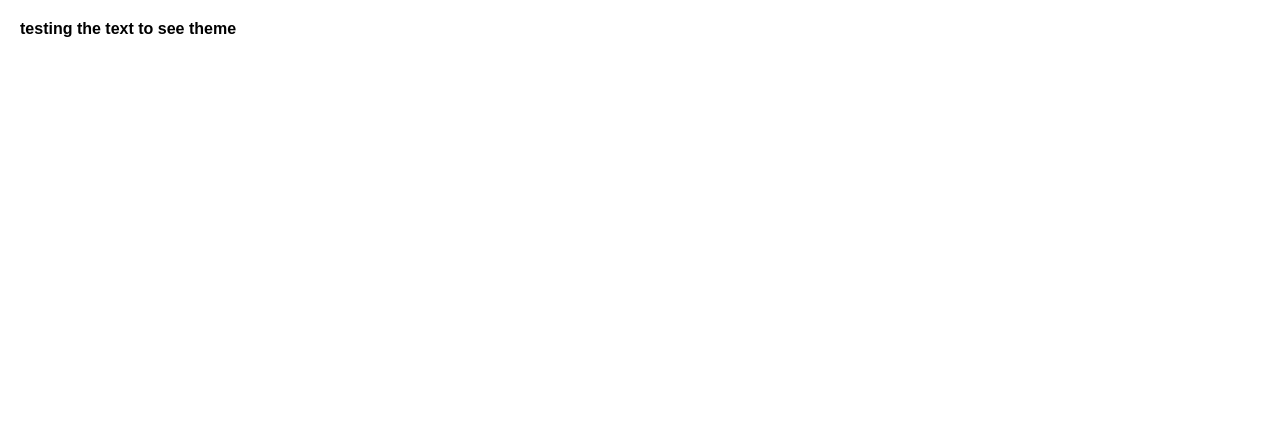
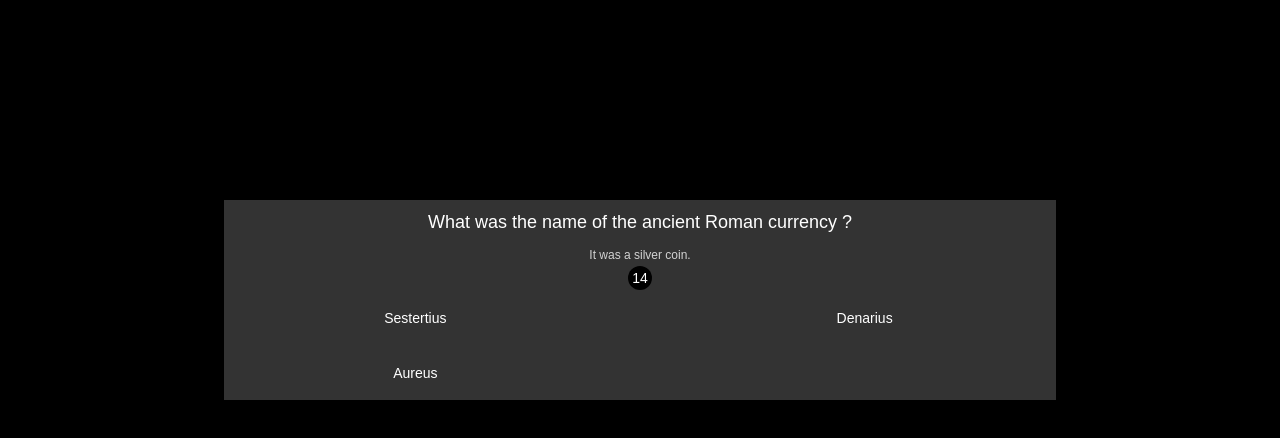
Before and after one commit to Ripho1/quiz-dazn, a React (Create React App) app: page / in a window 1280 px wide. Shown: the top 438 px of the page. Built offline with nearby package versions, Linux system fonts and the light colour scheme; the HTML template or start-up script is replaced by a standard one.

Commit message:
quick & dirty layout

```diff
--- a/src/App.css
+++ b/src/App.css
@@ -1,8 +1,6 @@
 .App {
     color: var(--text-primary);
     background-color: var(--background);
-    font-size: medium;
-    font-weight: bold;
     padding: 20px;
     height: calc(100vh - 40px);
     transition: all .5s;
--- a/src/App.tsx
+++ b/src/App.tsx
@@ -1,9 +1,10 @@
+import { Quiz } from './components/quiz/Quiz'
 import './App.css'
 
 function App() {
     return (
-        <div className="App" data-theme={"light"}>
-            testing the text to see theme
+        <div className="App" data-theme={"dark"}>
+            <Quiz />
         </div>
     )
 }
--- /dev/null
+++ b/src/Questions.ts
@@ -0,0 +1,143 @@
+export default [
+    {
+        question_id: 1,
+        question: " What famous Roman general and statesman was assassinated on the Ides of March in 44    BC?",
+        answer_index: 0,
+        choices: ["Julius Caesar ", " Augustus "],
+        hint: "He was also a renowned military commander.",
+    },
+    {
+        question_id: 2,
+        question: "What was the name of the ancient Roman currency ?",
+        answer_index: 1,
+        choices: [" Sestertius ", " Denarius ", " Aureus "],
+        hint: "It was a silver coin.",
+    },
+    {
+        question_id: 3,
+        question: "What famous building in Rome was originally built as a stadium for chariot races and other     public events?",
+        answer_index: 1,
+        choices: [" The Colosseum ", " Circus Maximus ", " Pantheon ", " Forum Romanum "],
+        hint: "It could hold up to 250,000 spectators.",
+    },
+    {
+        question_id: 4,
+        question: "What famous Roman emperor built a wall in northern Britain to protect against Scottish     tribes?",
+        answer_index: 0,
+        choices: [" Hadrian ", " Constantine ", " Trajan ", " Augustus "],
+        hint: "The wall is named after him.",
+    },
+    {
+        question_id: 5,
+        question: "What was the name of the first Roman emperor ?",
+        answer_index: 3,
+        choices: [" Julius Caesar ", " Tiberius ", " Caligula ", " Augustus "],
+        hint: "He was the nephew of Julius Caesar.",
+    },
+    {
+        question_id: 6,
+
+        question: "What was the name of the famous Roman road that ran from Rome to Brindisi ?",
+        answer_index: 2,
+        choices: [" Via Appia ", " Via Flaminia ", " Via Traiana ", " Via Aurelia "],
+        hint: "It was also known as the Appian Way.",
+    },
+    {
+        question_id: 7,
+        question: "What was the name of the famous Roman physician who wrote a famous medical text known as the 'Canon'?",
+        answer_index: 3,
+        choices: [" Galen ", " Hippocrates ", " Aristotle ", " Avicenna "],
+        hint: "He was born in Persia(modern - day Iran).",
+    },
+    {
+        question_id: 8,
+        question: "What was the name of the famous Roman philosopher who wrote 'Meditations'?",
+        answer_index: 0,
+        choices: [" Marcus Aurelius ", " Epictetus ", " Plato "],
+        hint: "He was also a Roman emperor.",
+    },
+    {
+        question_id: 9,
+        question: "What was the name of the ancient Roman festival of Saturnalia ?",
+        answer_index: 0,
+        choices: [" Saturnalia ", " Lupercalia ", " Fornacalia ", " Consualia "],
+        hint: "It was held in honor of the god Saturn.",
+    },
+    {
+        question_id: 10,
+        question: "What was the name of the famous Roman poet who wrote the epic poem 'The Aeneid'?",
+        answer_index: 1,
+        choices: [" Horace ", " Virgil ", " Ovid "],
+        hint: "He lived during the reign of Augustus.",
+    },
+    {
+        question_id: 11,
+        question: "What was the name of the famous Roman statesman and orator known for his speeches against Mark Antony? ",
+        answer_index: 2,
+        choices: [" Cato the Elder ", " Marcus Licinius Crassus ", " Cicero ", " Lucius Cornelius Sulla "],
+        hint: "He was one of Rome 's greatest orators.",
+    },
+    {
+        question_id: 12,
+        question: "What was the name of the ancient Roman goddess of love and beauty ?",
+        answer_index: 1,
+        choices: [" Juno ", " Venus "],
+        hint: "She was the mother of Cupid.",
+    },
+    {
+        question_id: 13,
+        question: "What was the name of the famous Roman commander who defeated the Carthaginian general Hannibal in the Second Punic War? ",
+        answer_index: 3,
+        choices: [" Scipio Africanus ", " Julius Caesar ", " Pompey ", " Fabius Maximus "],
+        hint: "He was also known as Scipio the Elder.",
+    },
+    {
+        question_id: 14,
+        question: "What was the name of the famous Roman historian who wrote 'The Histories'?",
+        answer_index: 0,
+        choices: [" Tacitus ", " Livy ", " Suetonius "],
+        hint: "He lived during the reigns of several emperors, including Nero and Trajan.",
+    },
+    {
+        question_id: 15,
+        question: "What was the name of the famous Roman emperor who famously said 'I found Rome a city of bricks and left it a city of marble'?",
+        answer_index: 2,
+        choices: [" Augustus ", " Nero ", " Titus ", " Vespasian "],
+        hint: "He ruled from 14 AD to 37 AD.",
+    },
+    {
+        question_id: 16,
+        question: "What was the name of the famous Roman general who defeated the Greek city - state of Corinth in 146 BC and sacked the city?",
+        answer_index: 1,
+        choices: [" Pompey ", " Lucius Mummius ", " Gnaeus Domitius Ahenobarbus ", " Scipio Aemilianus "],
+        hint: "He was also known for his patronage of the arts.",
+    },
+    {
+        question_id: 17,
+        question: "What was the name of the famous Roman emperor who issued the Edict of Milan, which granted religious tolerance to Christians in the Roman Empire? ",
+        answer_index: 3,
+        choices: [" Trajan ", " Hadrian ", " Constantine ", " Nero "],
+        hint: "He was also known for his military campaigns in the east.",
+    },
+    {
+        question_id: 18,
+        question: "What was the name of the famous Roman general who was defeated by Hannibal at the Battle of Cannae in 216 BC ?",
+        answer_index: 1,
+        choices: [" Scipio Africanus ", " Lucius Aemilius Paullus ", " Publius Cornelius Scipio ", " Gaius Flaminius "],
+        hint: "He was known for his innovative military tactics.",
+    },
+    {
+        question_id: 19,
+        question: "What was the name of the famous Roman poet who wrote the 'Metamorphoses'?",
+        answer_index: 2,
+        choices: [" Lucretius ", " Catullus ", " Ovid "],
+        hint: "He was exiled by the Roman emperor Augustus.",
+    },
+    {
+        question_id: 20,
+        question: "What was the name of the famous Roman general who defeated the Egyptian forces of Cleopatra and Mark Antony in the Battle of Actium in 31 BC ? ",
+        answer_index: 0,
+        choices: [" Octavian(Augustus) ", " Julius Caesar "],
+        hint: "He became the first Roman emperor.",
+    }
+]
--- /dev/null
+++ b/src/components/circle/Circle.css
@@ -0,0 +1,21 @@
+.circle {
+    border-radius: 50%;
+    display: flex;
+    justify-content: center;
+    align-items: center;
+}
+
+.circle.small {
+    width: 16px;
+    height: 16px;
+}
+
+.circle.medium {
+    width: 24px;
+    height: 24px;
+}
+
+.circle.large {
+    width: 32px;
+    height: 32px;
+}
--- /dev/null
+++ b/src/components/circle/Circle.tsx
@@ -0,0 +1,19 @@
+import "./Circle.css"
+
+interface CircleProps extends React.HTMLAttributes<HTMLDivElement> {
+    /**
+     * Medium is the default
+     */
+    size?: "small" | "medium" | "large"
+}
+
+/**
+ * Basic Circle component with 3 sizes
+ */
+export const Circle = ({ children, className, size = "medium", ...props }: CircleProps) => {
+    return (
+        <div className={`circle ${size} ${className}`} {...props}>
+            {children}
+        </div>
+    )
+}
--- /dev/null
+++ b/src/components/quiz/Quiz.css
@@ -0,0 +1,57 @@
+.quiz-container {
+    display: flex;
+    flex-direction: column;
+    align-items: center;
+    background-color: var(--card-bg);
+
+    /* TODO change to something better */
+    width: 65%;
+    height: 25%;
+
+    position: absolute;
+    top: 25%;
+    left: 50%;
+    transform: translateX(-50%);
+}
+
+.quiz-container > div {
+    display: flex;
+    align-items: center;
+}
+
+.quiz-container .question {
+    font-size: var(--primary-text-size);
+    flex: 2;
+}
+
+/* TODO needs to add hidden ability */
+
+.quiz-container .hint {
+    flex: 1;
+    color: var(--text-secondary);
+    font-size: var(--misc-text-size);
+}
+
+.quiz-container .timer {
+    flex: 1;
+    font-size: var(--secondary-text-size);
+}
+
+.timer .circle-background {
+    background-color: var(--background);
+}
+
+/* TODO will move */
+
+.quiz-container .options {
+    display: flex;
+    flex-wrap: wrap;
+    justify-content: space-between;
+    text-align: center;
+    width: 90%;
+}
+
+.options .option {
+    width: 40%;
+    font-size: var(--secondary-text-size);
+}
--- /dev/null
+++ b/src/components/quiz/Quiz.tsx
@@ -0,0 +1,38 @@
+import Questions from "../../Questions"
+import { Circle } from "../circle/Circle"
+import "./Quiz.css"
+
+interface QuizProps extends React.HTMLAttributes<HTMLDivElement> { }
+
+/**
+ * Quiz component presenting the data from props
+ * TODO change stub to props
+ */
+export const Quiz = ({ className, ...props }: QuizProps) => {
+    return (
+        <div className={`quiz-container ${className}`} {...props}>
+            <div className="question">{quizQuestion.question}</div>
+            <div className="hint">{quizQuestion.hint}</div>
+            <div className="timer">
+                <Circle className="circle-background">
+                    14
+                </Circle>
+            </div>
+
+            {/* TODO change to component */}
+            <div className="options" style={{ flex: 5 }}>
+                {
+                    quizQuestion.choices.map(choice =>
+                        <div className="option">{choice}</div>
+                    )
+                }
+            </div>
+        </div>
+    )
+}
+
+const quiz2AnswersIndex = 0 // Let flex handle
+const quiz3AnswersIndex = 1 // add unclickable empty option
+const quiz4AnswersIndex = 2 // let flex handle
+
+const quizQuestion = Questions[quiz3AnswersIndex]
--- a/src/index.css
+++ b/src/index.css
@@ -13,15 +13,25 @@ code {
 }
 
 :root {
-    --background: white;
+    --primary-text-size: 18px;
+    --secondary-text-size: 14px;
+    --misc-text-size: 12px;
+}
+
+/* Color themes */
+
+/* light theme */
+:root {
+    --background: rgb(230 230 230);
+    --card-bg: rgb(218 218 218);
     --text-primary: black;
     --text-secondary: royalblue;
-    --accent: purple;
 }
 
+/* dark theme */
 [data-theme='dark'] {
     --background: black;
+    --card-bg: rgb(51 51 51);
     --text-primary: white;
-    --text-secondary: grey;
-    --accent: darkred;
+    --text-secondary: lightgray;
 }
```
